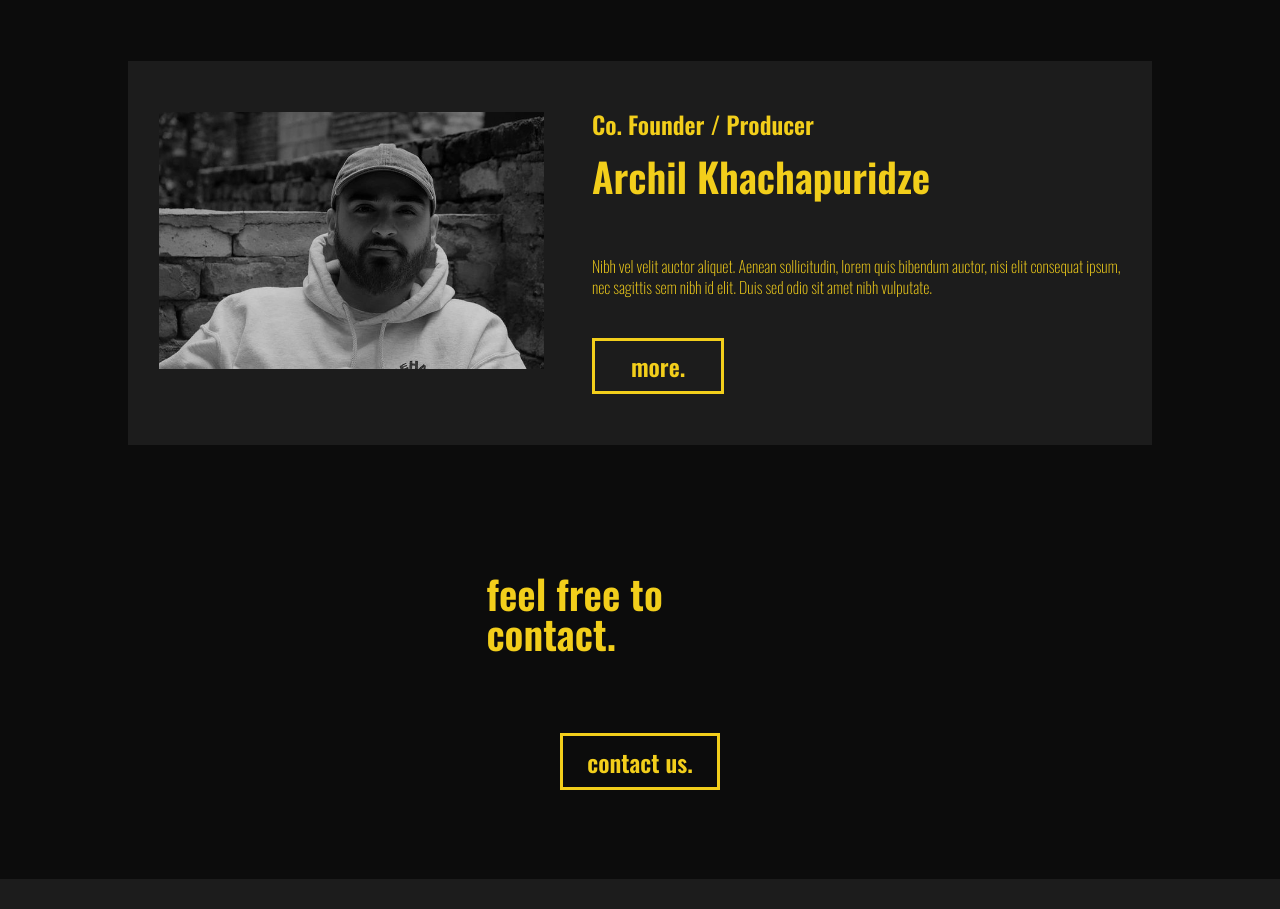
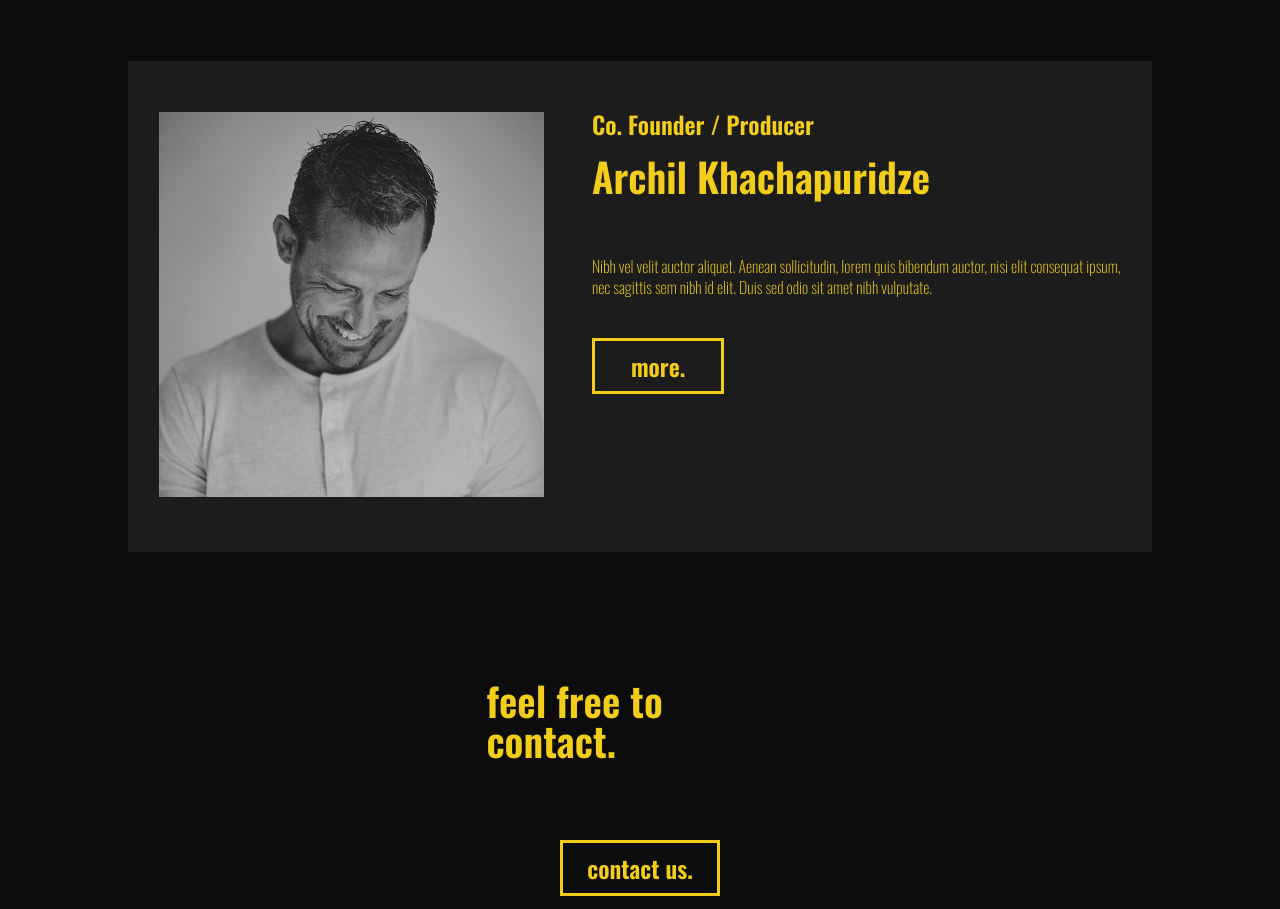
Before and after one commit to lukabakuradzee/locationsound, a plain HTML site: page index.html in a window 1280 px wide. Shown: the part 4259-5168 px from the top of the page. Before the commit the page ends 5138 px from the top, so only its background shows below. Drawn offline with nearby package versions, Linux system fonts and the light colour scheme.

Commit message:
Update index.html

```diff
--- a/index.html
+++ b/index.html
@@ -243,7 +243,7 @@
 
   <div class="div_founder_info">
     <div class="founder_photo_box">
-      <img class="achi_photo" src="photos/69761163_522474898522879_8900374056622701773_n.jpg" alt="achiimage">
+      <img class="achi_photo" src="photos/achiphoto.jpeg" alt="achiimage">
     </div>
     <div class="achi_about_home">
       <h3>Co. Founder / Producer</h3>
```
